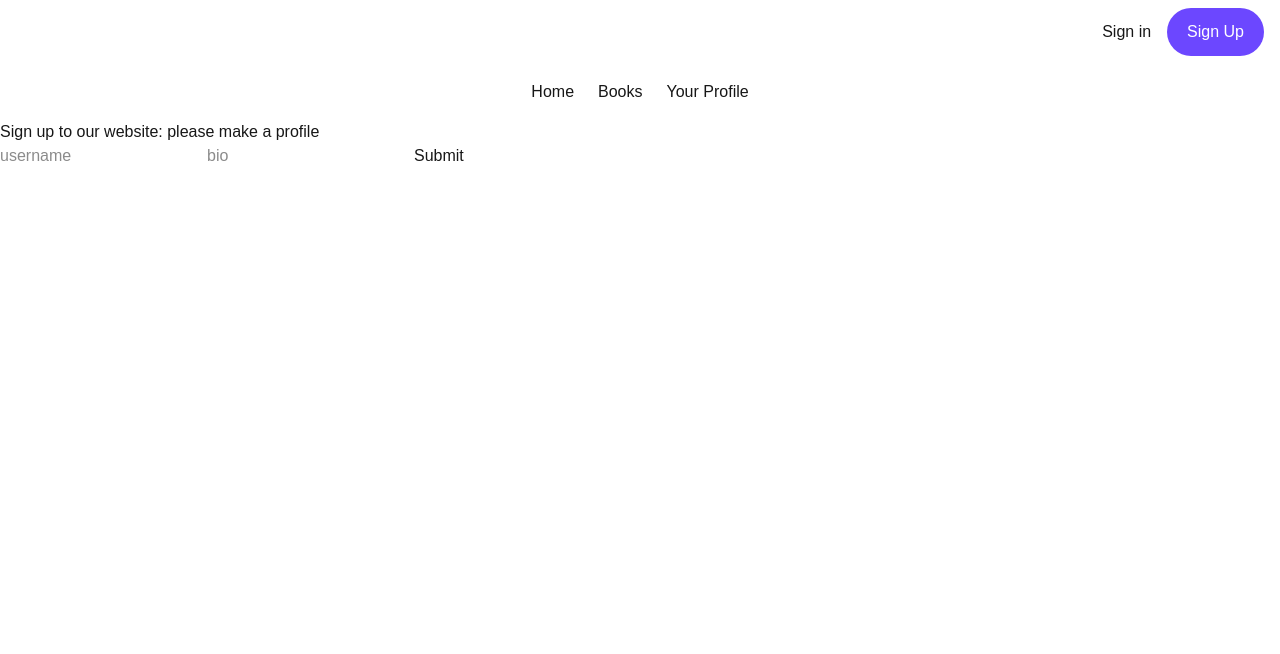
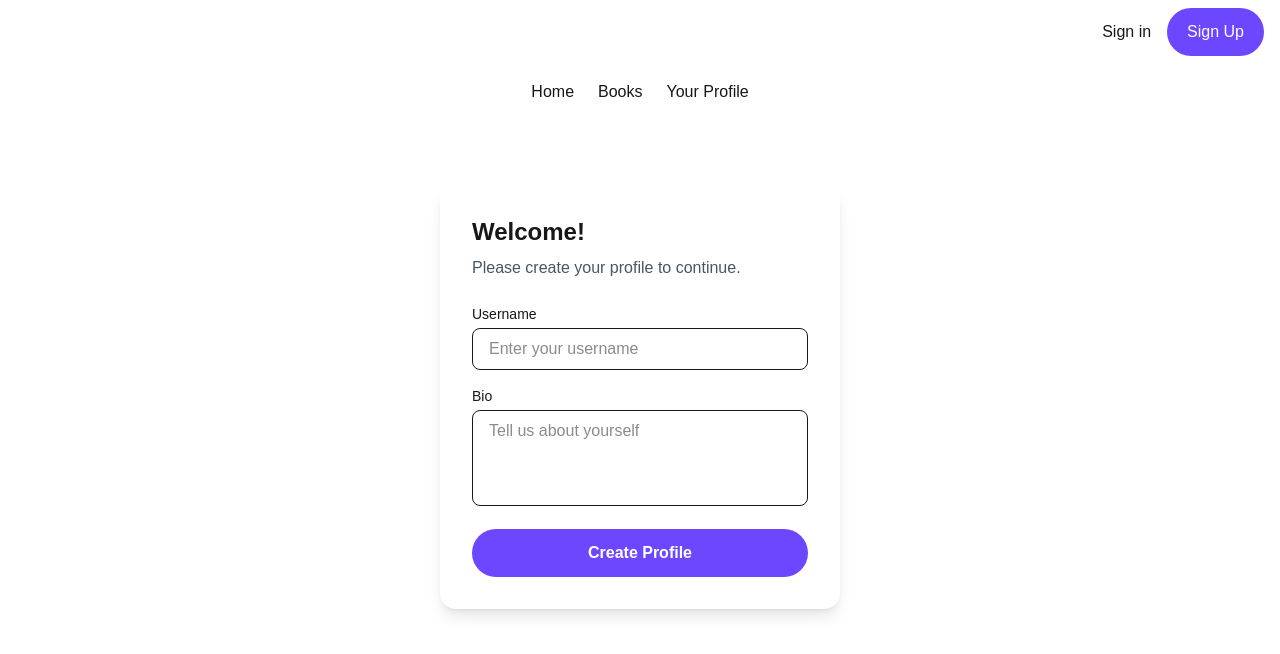
Before and after one commit to bh-official/BookVerse, a Next.js app: page /users/onboarding in a window 1280 px wide. Shown: the top 654 px of the page. Built offline with nearby package versions, Linux system fonts and the light colour scheme; no server answers; a web font is replaced by a local one.

Commit message:
edited onboarding page

```diff
--- a/src/app/users/onboarding/page.js
+++ b/src/app/users/onboarding/page.js
@@ -14,18 +14,45 @@ export default function OnboardingPage() {
       [username, bio, userId],
     );
 
-    redirect(`/users/${userId}`);
+    redirect(`/users/you`);
   }
 
   return (
-    <div>
-      <h2>Sign up to our website: please make a profile</h2>
+    <div className="max-w-md mx-auto p-6 mt-10">
+      <div className="bg-white rounded-2xl shadow-lg p-8">
+        <h1 className="text-2xl font-bold mb-2">Welcome!</h1>
+        <p className="text-gray-600 mb-6">
+          Please create your profile to continue.
+        </p>
 
-      <form action={handleSubmitNewUser}>
-        <input name="username" placeholder="username" />
-        <input name="bio" placeholder="bio" />
-        <button type="submit">Submit</button>
-      </form>
+        <form action={handleSubmitNewUser} className="space-y-4">
+          <div>
+            <label className="block text-sm font-medium mb-1">Username</label>
+            <input
+              name="username"
+              placeholder="Enter your username"
+              required
+              className="w-full border rounded-lg px-4 py-2 focus:outline-none focus:ring-2 focus:ring-[#6c47ff]"
+            />
+          </div>
+
+          <div>
+            <label className="block text-sm font-medium mb-1">Bio</label>
+            <textarea
+              name="bio"
+              placeholder="Tell us about yourself"
+              className="w-full border rounded-lg px-4 py-2 h-24 resize-none focus:outline-none focus:ring-2 focus:ring-[#6c47ff]"
+            />
+          </div>
+
+          <button
+            type="submit"
+            className="w-full bg-[#6c47ff] text-white rounded-full font-semibold py-3 hover:bg-[#5a3ce6] transition-colors"
+          >
+            Create Profile
+          </button>
+        </form>
+      </div>
     </div>
   );
 }
--- a/src/app/users/you/page.js
+++ b/src/app/users/you/page.js
@@ -53,11 +53,52 @@ export default async function UserPage() {
     )
   ).rows;
 
+  async function handleUpdateProfile(formData) {
+    "use server";
+    const { username, bio } = Object.fromEntries(formData);
+    await db.query(
+      `UPDATE user_account SET username = $1, bio = $2 WHERE id = $3`,
+      [username, bio, user[0].id],
+    );
+    redirect("/users/you");
+  }
+
   return (
     <div className="max-w-2xl mx-auto p-6">
       <div className="bg-white rounded-2xl shadow-lg p-6 mb-8">
-        <h1 className="text-3xl font-bold mb-2">{user[0].username}</h1>
-        <p className="text-gray-600 mb-4">{user[0].bio || "No bio yet"}</p>
+        <div className="flex justify-between items-start mb-4">
+          <div>
+            <h1 className="text-3xl font-bold mb-2">{user[0].username}</h1>
+            <p className="text-gray-600">{user[0].bio || "No bio yet"}</p>
+          </div>
+          <details className="relative">
+            <summary className="cursor-pointer text-gray-500 hover:text-gray-700">
+              ⋮
+            </summary>
+            <div className="absolute right-0 mt-2 w-48 bg-white border rounded-lg shadow-lg p-2 z-10">
+              <form action={handleUpdateProfile} className="space-y-2">
+                <input
+                  name="username"
+                  defaultValue={user[0].username}
+                  placeholder="Username"
+                  className="w-full border rounded px-2 py-1 text-sm"
+                />
+                <textarea
+                  name="bio"
+                  defaultValue={user[0].bio || ""}
+                  placeholder="Bio"
+                  className="w-full border rounded px-2 py-1 text-sm h-16"
+                />
+                <button
+                  type="submit"
+                  className="w-full bg-[#6c47ff] text-white rounded py-1 text-sm hover:bg-[#5a3ce6]"
+                >
+                  Save
+                </button>
+              </form>
+            </div>
+          </details>
+        </div>
       </div>
 
       {/* Create Post Form */}
```
